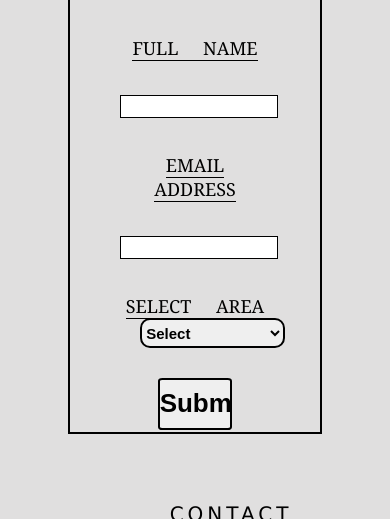
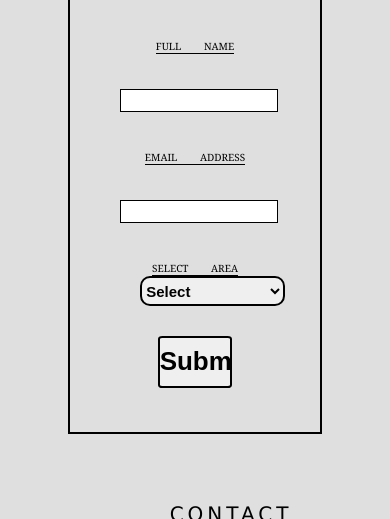
Before and after one commit to andreasarreqi/promo-flex, a plain HTML site: page tickets.html in a window 390 px wide. Shown: the part 750-1269 px from the top of the page. Drawn offline with Linux system fonts and the light colour scheme.

Commit message:
Update style.css

```diff
--- a/assets/css/style.css
+++ b/assets/css/style.css
@@ -554,7 +554,7 @@ label {
      word-spacing: 20px;
  }
  label {
-    font-size: 10px bold;
+    font-size: 10px;
     text-align: center;
 
  }
```
